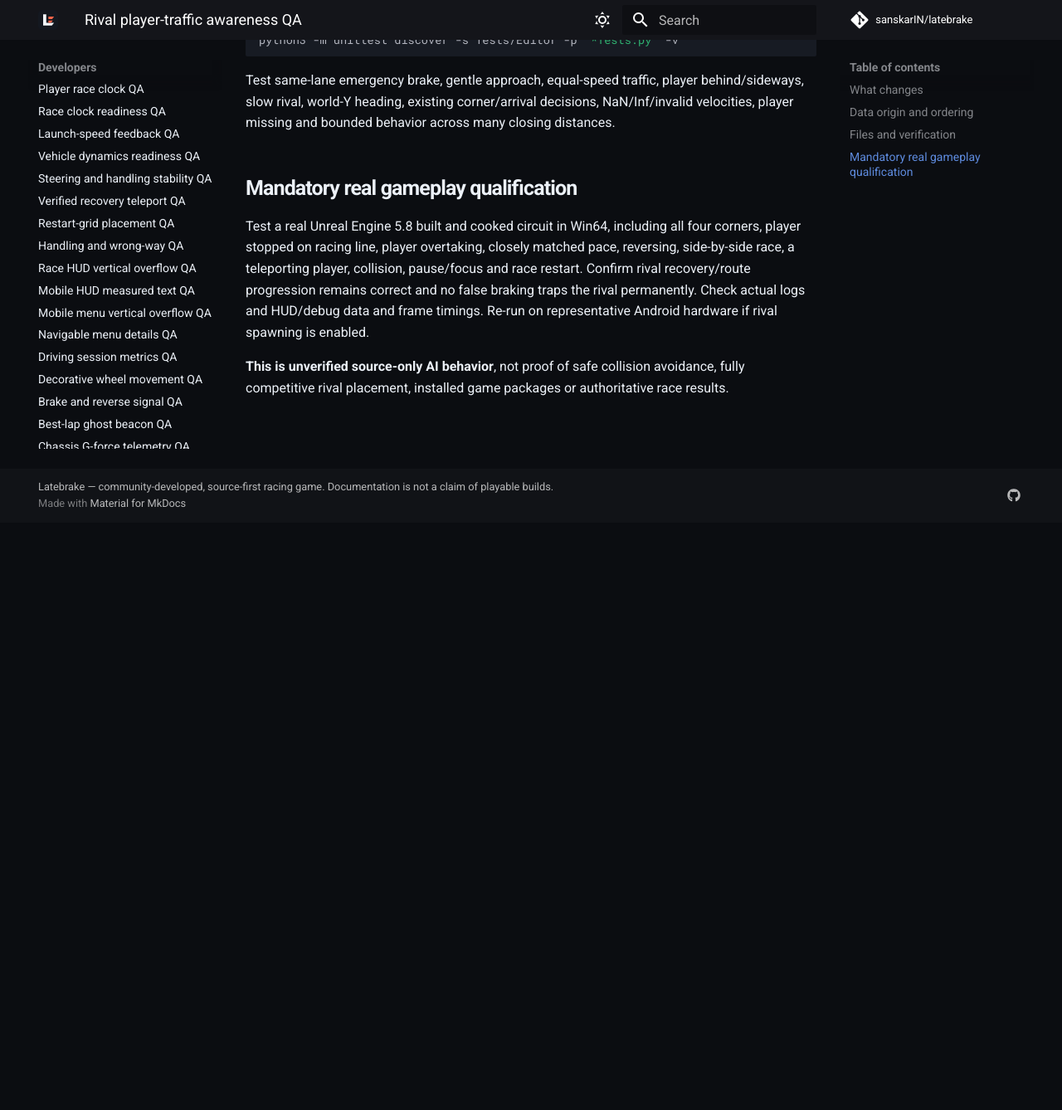
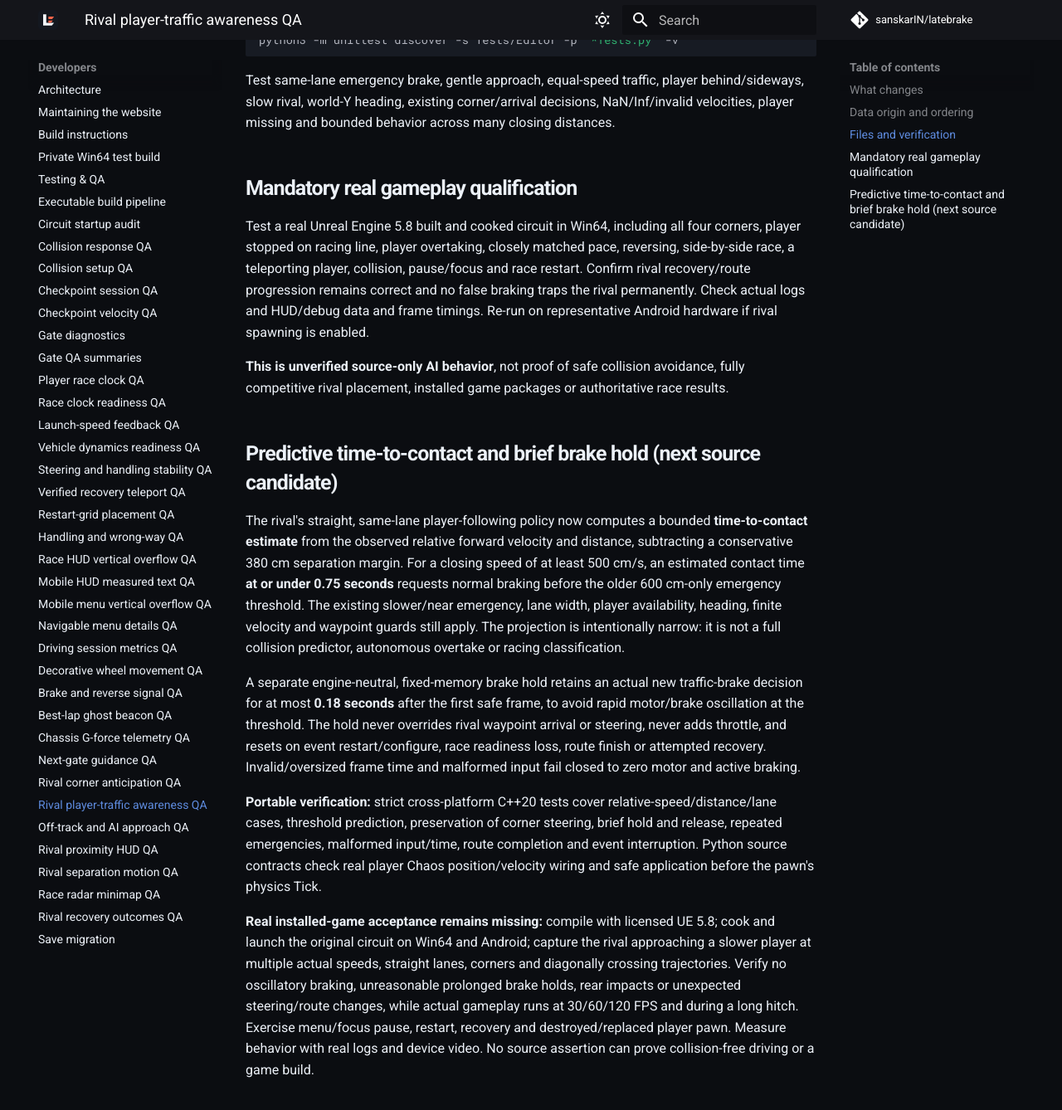
Before and after one commit to sanskarIN/latebrake, an MkDocs documentation site: the page built from docs/RIVAL_TRAFFIC_QA.md, in a window 1280 px wide and 1400 px high, scrolled down 1579 px. Shown: the top 1338 px of the window at 83% size. Built offline with MkDocs 1.6.1 and Material for MkDocs 9.7.7, drawn with Linux system fonts in a browser that asks for light colours; comment, search, counter and statistics services are not loaded; before the commit the page ends 2209 px from its top, so only the background shows below that.

Commit message:
docs(ai): specify predictive following behavior, limits and installed test matrix

```diff
--- a/docs/RIVAL_TRAFFIC_QA.md
+++ b/docs/RIVAL_TRAFFIC_QA.md
@@ -81,3 +81,40 @@
 **This is unverified source-only AI behavior**, not proof of safe
 collision avoidance, fully competitive rival placement, installed
 game packages or authoritative race results.
+
+## Predictive time-to-contact and brief brake hold (next source candidate)
+
+The rival's straight, same-lane player-following policy now computes a
+bounded **time-to-contact estimate** from the observed relative forward
+velocity and distance, subtracting a conservative 380 cm separation margin.
+For a closing speed of at least 500 cm/s, an estimated contact time
+**at or under 0.75 seconds** requests normal braking before the older
+600 cm-only emergency threshold. The existing slower/near emergency,
+lane width, player availability, heading, finite velocity and waypoint
+guards still apply. The projection is intentionally narrow: it is not
+a full collision predictor, autonomous overtake or racing classification.
+
+A separate engine-neutral, fixed-memory brake hold retains an actual new
+traffic-brake decision for at most **0.18 seconds** after the first safe
+frame, to avoid rapid motor/brake oscillation at the threshold. The hold
+never overrides rival waypoint arrival or steering, never adds throttle,
+and resets on event restart/configure, race readiness loss, route finish
+or attempted recovery. Invalid/oversized frame time and malformed input
+fail closed to zero motor and active braking.
+
+**Portable verification:** strict cross-platform C++20 tests cover
+relative-speed/distance/lane cases, threshold prediction, preservation
+of corner steering, brief hold and release, repeated emergencies, malformed
+input/time, route completion and event interruption. Python source contracts
+check real player Chaos position/velocity wiring and safe application
+before the pawn's physics Tick.
+
+**Real installed-game acceptance remains missing:** compile with licensed
+UE 5.8; cook and launch the original circuit on Win64 and Android; capture
+the rival approaching a slower player at multiple actual speeds, straight
+lanes, corners and diagonally crossing trajectories. Verify no oscillatory
+braking, unreasonable prolonged brake holds, rear impacts or unexpected
+steering/route changes, while actual gameplay runs at 30/60/120 FPS and
+during a long hitch. Exercise menu/focus pause, restart, recovery and
+destroyed/replaced player pawn. Measure behavior with real logs and device
+video. No source assertion can prove collision-free driving or a game build.
```
